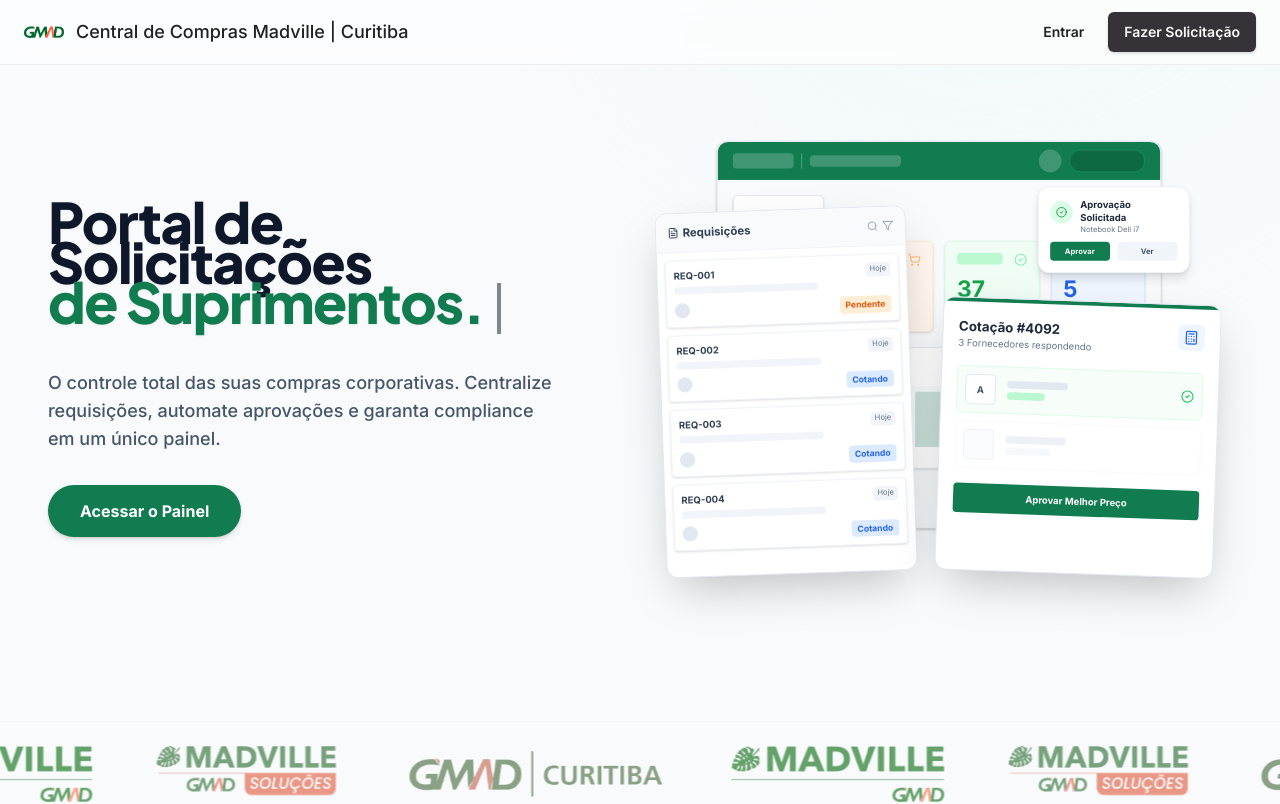
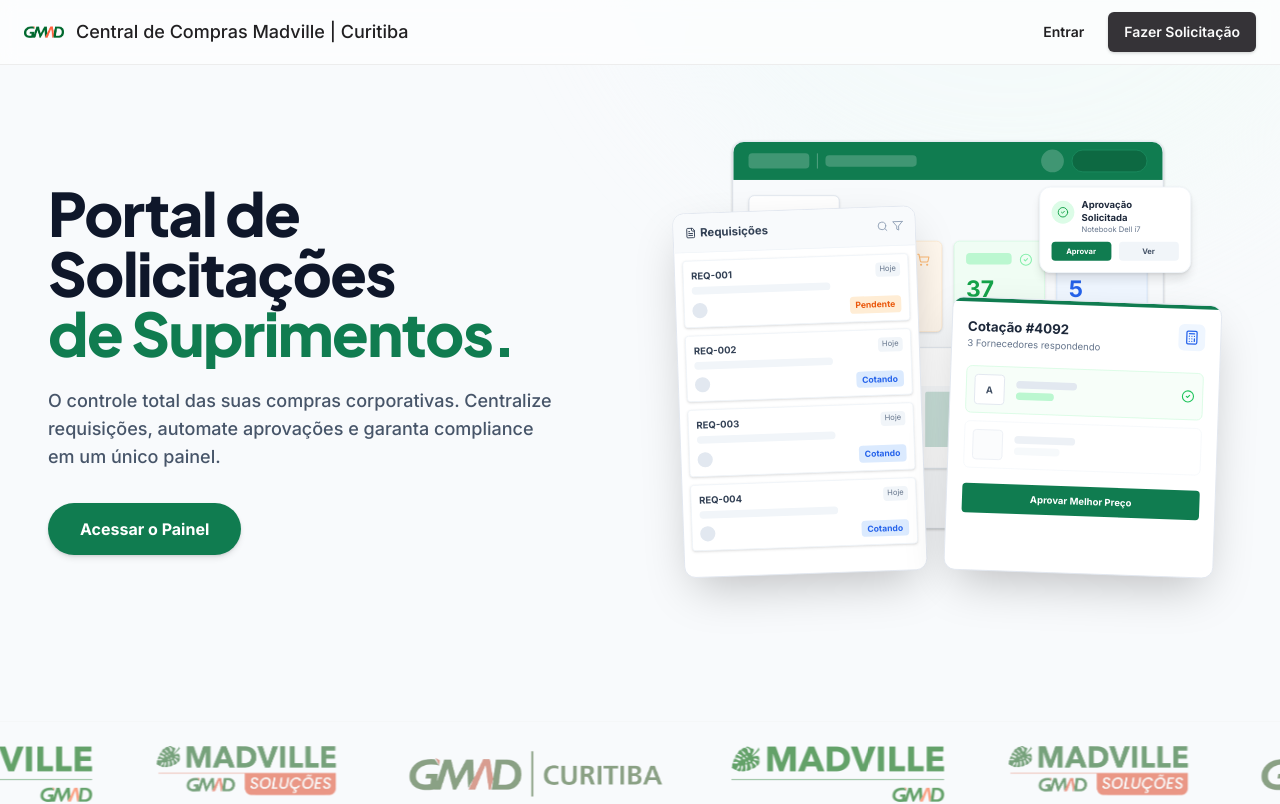
Before and after one commit to borba-anderson/comprasmadville, a React (Vite) app: page / in a window 1280 px wide. Shown: the top 804 px of the page. Built offline with nearby package versions, Linux system fonts and the light colour scheme; the HTML template or start-up script is replaced by a standard one.

Commit message:
Code edited in Lovable Code Editor
Edited UI in Lovable

```diff
--- a/src/pages/Index.tsx
+++ b/src/pages/Index.tsx
@@ -12,8 +12,6 @@ import {
   Menu,
   Search,
   Filter,
-  MoreVertical,
-  X,
 } from "lucide-react";
 import {
   UserGreeting,
@@ -24,62 +22,12 @@ import {
   WorkflowTimeline,
 } from "@/components/home";
 
-// --- COMPONENTE INTERNO: EFEITO DE DIGITAÇÃO ---
-const TypewriterEffect = ({
-  text,
-  speed = 40,
-  initialDelay = 0,
-  className = "",
-  hideCursorOnFinish = false,
-}: {
-  text: string;
-  speed?: number;
-  initialDelay?: number;
-  className?: string;
-  hideCursorOnFinish?: boolean;
-}) => {
-  const [displayedText, setDisplayedText] = useState("");
-  const [showCursor, setShowCursor] = useState(false);
-
-  useEffect(() => {
-    setDisplayedText("");
-    setShowCursor(initialDelay === 0);
-    const startTimeout = setTimeout(() => {
-      setShowCursor(true);
-      let currentIndex = 0;
-      const interval = setInterval(() => {
-        if (currentIndex <= text.length) {
-          setDisplayedText(text.slice(0, currentIndex));
-          currentIndex++;
-        } else {
-          clearInterval(interval);
-          if (hideCursorOnFinish) setShowCursor(false);
-        }
-      }, speed);
-      return () => clearInterval(interval);
-    }, initialDelay);
-    return () => clearTimeout(startTimeout);
-  }, [text, speed, initialDelay, hideCursorOnFinish]);
-
-  return (
-    <span className={className}>
-      {displayedText}
-      {showCursor && (
-        <span className="ml-1 border-r-[4px] border-slate-900 animate-pulse inline-block align-middle h-[0.9em]">
-          &nbsp;
-        </span>
-      )}
-    </span>
-  );
-};
-
-// --- COMPONENTE INTERNO: MASHUP DE 4 TELAS REAIS ---
+// --- COMPONENTE INTERNO: MASHUP DE 4 TELAS REAIS (Mantido) ---
 const HeroAppScreens = () => {
   return (
     <div className="relative w-full max-w-[900px] mx-auto h-[400px] md:h-[480px] z-20 mt-8 lg:mt-0 [perspective:1000px]">
       {/* TELA 1: DASHBOARD (Fundo / Principal) */}
       <div className="absolute top-0 left-[10%] w-[80%] h-[85%] bg-[#F8FAFC] rounded-xl shadow-2xl border border-slate-200/80 overflow-hidden transform translate-z-0 z-10">
-        {/* Header */}
         <div className="bg-[#107c50] px-4 py-2 flex justify-between items-center h-10">
           <div className="flex items-center gap-2">
             <div className="w-16 h-4 bg-white/20 rounded"></div>
@@ -91,7 +39,6 @@ const HeroAppScreens = () => {
             <div className="w-20 h-6 bg-[#0d6942] rounded-full border border-[#1a8a5d]"></div>
           </div>
         </div>
-        {/* Body */}
         <div className="p-4">
           <div className="flex gap-3 mb-4">
             <div className="w-24 h-8 bg-white border border-slate-200 rounded-lg shadow-sm"></div>
@@ -255,22 +202,20 @@ const Index = () => {
         <Header />
 
         <main className="max-w-[1440px] mx-auto">
-          {/* === 1. HERO SECTION (COMPACTA E AGRESSIVA) === */}
+          {/* === 1. HERO SECTION (Layout Ajustado) === */}
           <section className="px-6 md:px-12 pt-10 pb-16 lg:pt-16 lg:pb-20 flex flex-col lg:flex-row items-center justify-between gap-10 lg:gap-12 min-h-[550px]">
             {/* Texto Hero */}
-            <div className="flex-1 text-center lg:text-left max-w-[550px] relative z-30">
-              <h1 className="font-jakarta text-[2.5rem] sm:text-4xl md:text-[3.5rem] leading-[1.1] font-extrabold text-[#0F172A] mb-6 tracking-tight drop-shadow-sm">
-                <div className="block min-h-[1.15em]">
-                  <TypewriterEffect text="Portal de Solicitações" speed={35} hideCursorOnFinish={true} />
-                </div>
-                <div className="block min-h-[1.15em] text-[#107c50]">
-                  <TypewriterEffect text="de Suprimentos." speed={35} initialDelay={1100} hideCursorOnFinish={false} />
-                </div>
+            {/* max-w aumentado para 650px para evitar quebra de linha indesejada */}
+            <div className="flex-1 text-center lg:text-left max-w-[650px] relative z-30">
+              {/* TÍTULO ESTÁTICO (Sem Typewriter, Tamanho Ajustado) */}
+              <h1 className="font-jakarta text-4xl sm:text-5xl lg:text-6xl font-extrabold text-[#0F172A] mb-6 tracking-tight leading-tight">
+                Portal de Solicitações <br />
+                <span className="text-[#107c50]">de Suprimentos.</span>
               </h1>
 
               <p
                 className="text-slate-600 text-base md:text-lg font-medium leading-relaxed max-w-lg mx-auto lg:mx-0 animate-fade-in opacity-0 mb-8"
-                style={{ animationDelay: "1.8s", animationFillMode: "forwards" }}
+                style={{ animationDelay: "0.2s", animationFillMode: "forwards" }}
               >
                 O controle total das suas compras corporativas. Centralize requisições, automate aprovações e garanta
                 compliance em um único painel.
@@ -278,7 +223,7 @@ const Index = () => {
 
               <div
                 className="animate-fade-in opacity-0 flex flex-col sm:flex-row gap-3 justify-center lg:justify-start"
-                style={{ animationDelay: "2.2s", animationFillMode: "forwards" }}
+                style={{ animationDelay: "0.4s", animationFillMode: "forwards" }}
               >
                 <button className="bg-[#107c50] hover:bg-[#0d6942] text-white text-base font-bold px-8 py-3.5 rounded-full shadow-lg shadow-green-900/10 transition-all hover:scale-105 active:scale-95">
                   Acessar o Painel
@@ -286,7 +231,7 @@ const Index = () => {
               </div>
             </div>
 
-            {/* Nova Composição de 4 Telas (HeroAppScreens) */}
+            {/* Composição de Telas (HeroAppScreens) */}
             <div
               className="flex-1 w-full animate-fade-in opacity-0 scale-95 origin-center relative z-20"
               style={{ animationDelay: "0.5s", animationFillMode: "forwards" }}
@@ -301,7 +246,6 @@ const Index = () => {
           </div>
 
           {/* === 2. AÇÕES RÁPIDAS (Cards) === */}
-          {/* Agora vem ANTES do "Como Funciona" */}
           <div className="mb-20 px-6 md:px-12 relative z-20">
             <ActionCards />
           </div>
@@ -314,7 +258,6 @@ const Index = () => {
           )}
 
           {/* === 3. SEÇÃO COMO FUNCIONA (Diagrama) === */}
-          {/* Movido para DEPOIS dos ActionCards */}
           <section className="py-20 bg-white relative overflow-hidden border-t border-slate-100">
             <div className="absolute inset-0 bg-[radial-gradient(#e5e7eb_1px,transparent_1px)] [background-size:24px_24px] opacity-20"></div>
 
@@ -331,7 +274,6 @@ const Index = () => {
                 </p>
               </div>
 
-              {/* Diagrama de Fluxo */}
               <div className="flex justify-center">
                 <HeroFlowDiagram />
               </div>
```
